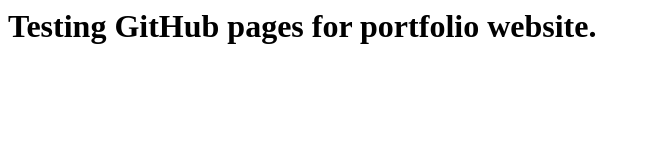
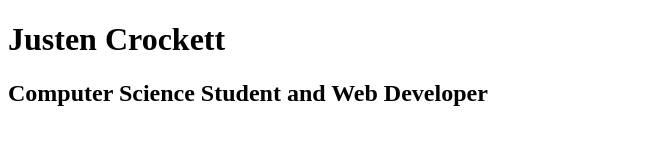
Before and after one commit to Justenc94/justenc94.github.io, a plain HTML site: page index.html in a window 1280 px wide. Shown: the whole page, without its empty margins (0-650 px from the left). Drawn offline with Linux system fonts and the light colour scheme.

Commit message:
updated with basic HTML info

```diff
--- a/index.html
+++ b/index.html
@@ -1 +1,21 @@
-<h1>Testing GitHub pages for portfolio website.</h1>
+<!doctype html>
+
+<html lang="en">
+<head>
+  <meta charset="utf-8">
+
+  <title>Justen Crockett - Developer</title>
+  <meta name="description" content="Justen Crockett Portfolio">
+  <meta name="author" content="Justen Crockett">
+
+  <link rel="stylesheet" href="css/styles.css">
+
+</head>
+
+<body>
+  <!-- <script src="js/scripts.js"></script> -->
+  <h1>Justen Crockett</h1>
+  <h2>Computer Science Student and Web Developer</h2>
+
+</body>
+</html>
```
Also changed, not shown: css/styles.css (added).
